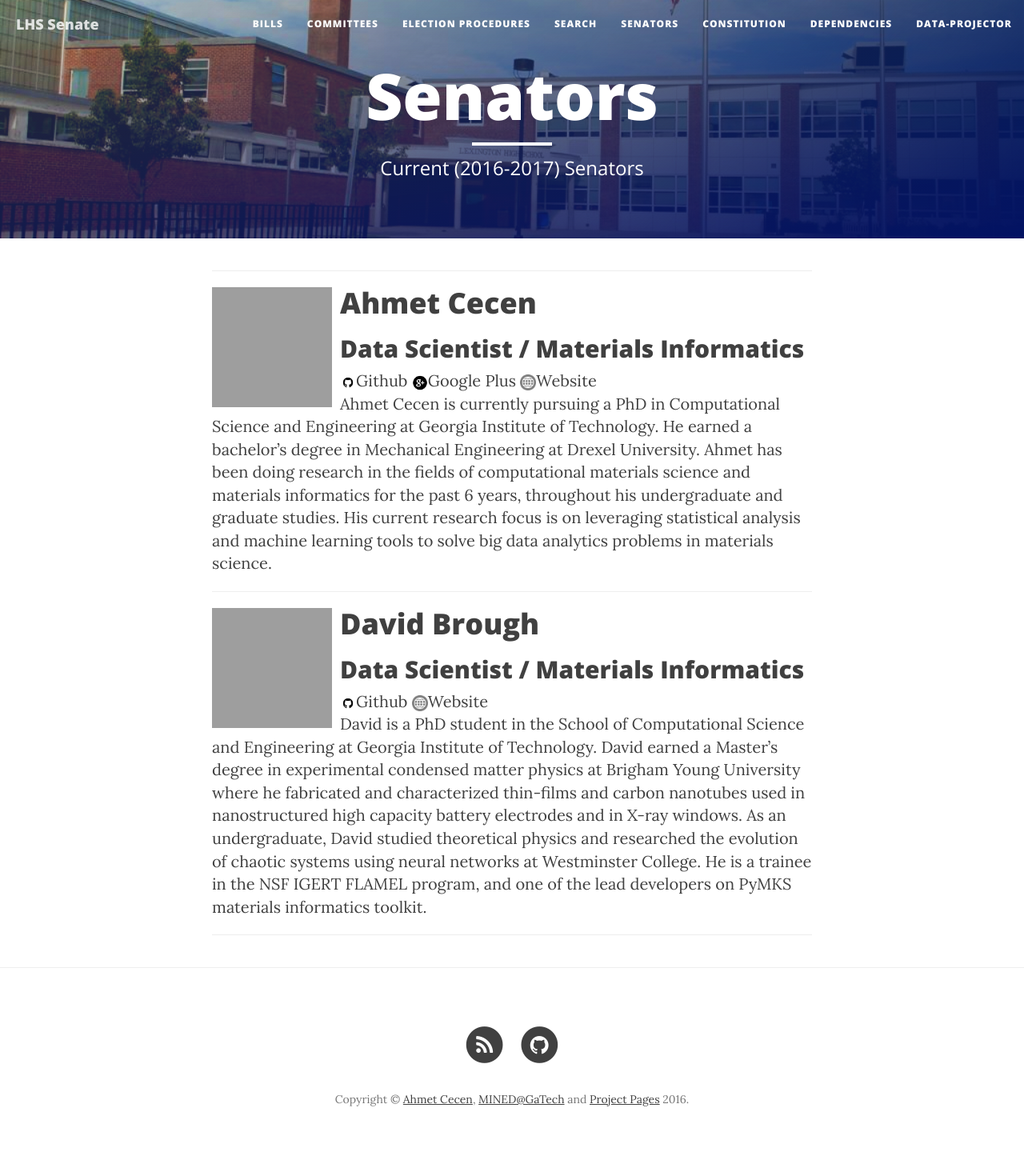
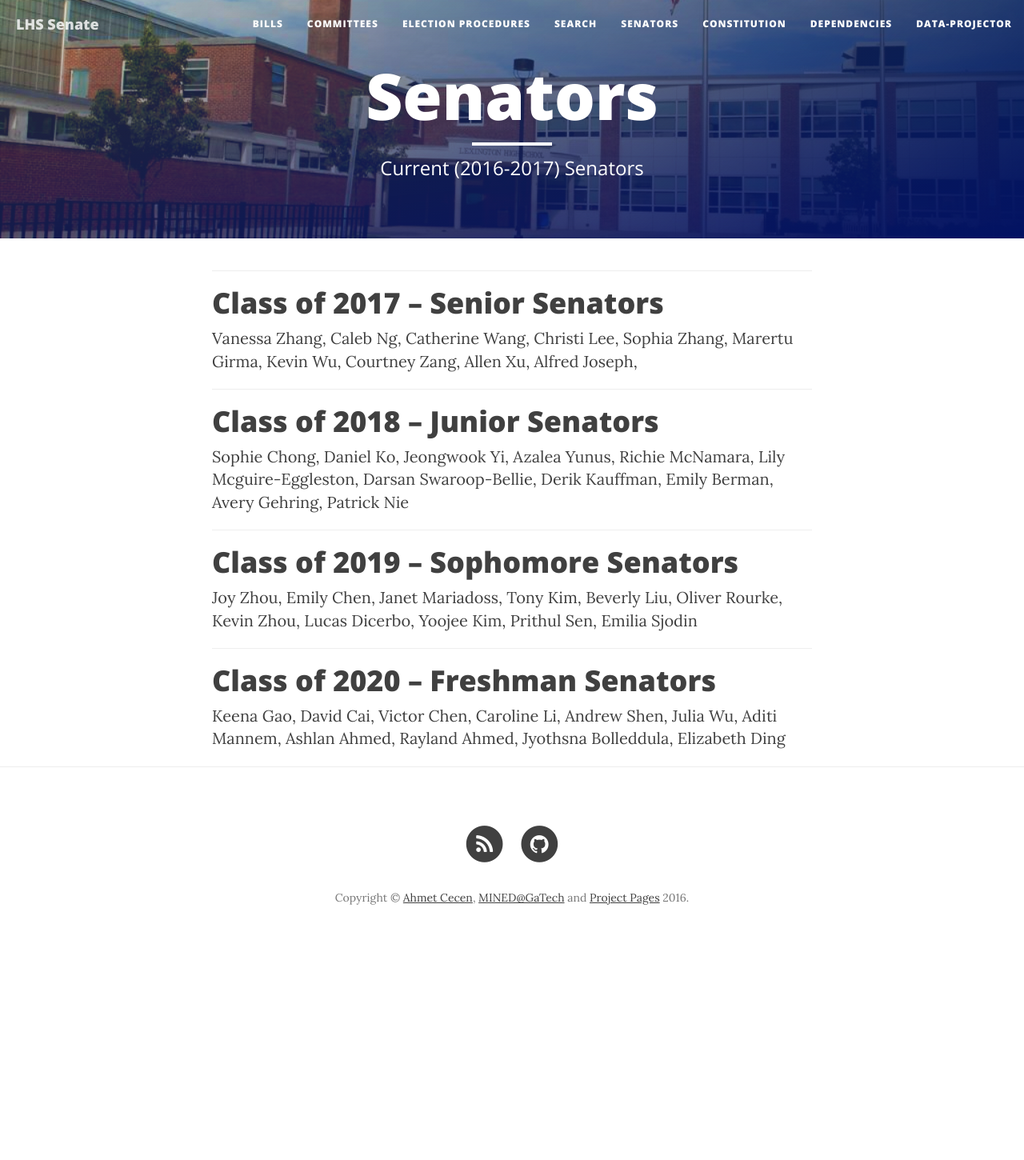
Before and after one commit to vitaedev/lhssenate, a Jekyll site: the page built from members.html, in a window 1280 px wide. Shown: the whole page at 80% size. Built offline with Jekyll 4.4.1, drawn with Linux system fonts in a browser that asks for light colours; nearby versions of some CDN libraries; after the commit the page ends 1198 px from its top, so only the background shows below that; grey boxes are pictures that could not be loaded.

Commit message:
added current senators

```diff
--- a/members.html
+++ b/members.html
@@ -5,7 +5,57 @@
 header-img: "img/home-bg.jpg"
 ---
 <hr>
-
+<h1>Class of 2017 – Senior Senators</h1>
+Vanessa Zhang,
+Caleb Ng,
+Catherine Wang,
+Christi Lee,
+Sophia Zhang,
+Marertu Girma,
+Kevin Wu,
+Courtney Zang,
+Allen Xu,
+Alfred Joseph,
+<hr>
+<h1>Class of 2018 – Junior Senators</h1>
+Sophie Chong,
+Daniel Ko,
+Jeongwook Yi,
+Azalea Yunus,
+Richie McNamara,
+Lily Mcguire-Eggleston,
+Darsan Swaroop-Bellie,
+Derik Kauffman,
+Emily Berman,
+Avery Gehring,
+Patrick Nie
+<hr>
+<h1>Class of 2019 – Sophomore Senators</h1>
+Joy Zhou,
+Emily Chen,
+Janet Mariadoss,
+Tony Kim,
+Beverly Liu,
+Oliver Rourke,
+Kevin Zhou,
+Lucas Dicerbo,
+Yoojee Kim,
+Prithul Sen,
+Emilia Sjodin
+<hr>
+<h1>Class of 2020 – Freshman Senators</h1>
+Keena Gao,
+David Cai,
+Victor Chen,
+Caroline Li,
+Andrew Shen,
+Julia Wu,
+Aditi Mannem,
+Ashlan Ahmed,
+Rayland Ahmed,
+Jyothsna Bolleddula,
+Elizabeth Ding
+<!--
 {% for member in site.data.members %} {% if member.visible == true %}
 
 	<img src="{{ member.img }}" style="margin-top:0px; margin-bottom:5px; margin-right:10px; float:left; width:150px !important">
@@ -31,5 +81,5 @@
 	{% endif %}
 
 	<hr>
-
 {% endif %}{% endfor %}
+-->
```
Also changed, not shown: election.md (+1 -2 lines).
